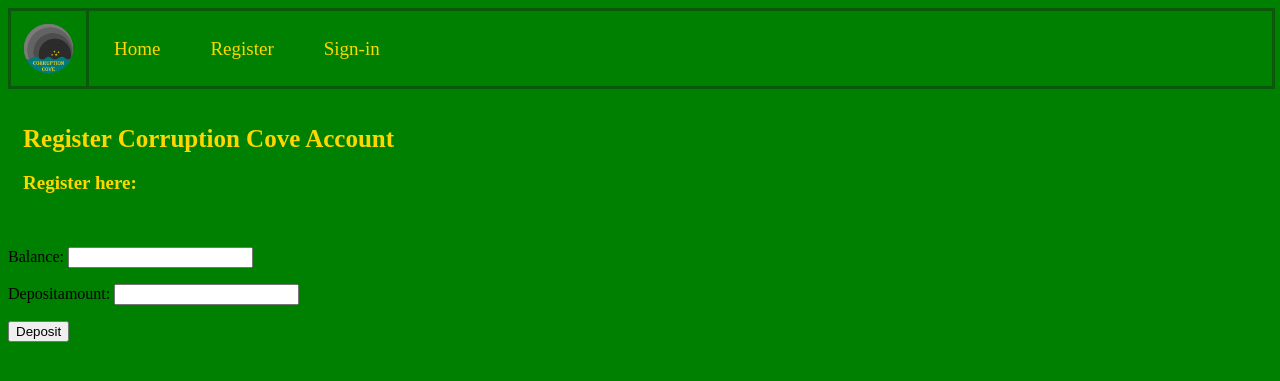
After one commit to LunarSands/Corruption-Cove-Casino, a Django app: template templates/Corruption_Cove/deposit.html in a window 1280 px wide. The commit adds this page. Shown: the top 381 px of the page. Run offline with Django 5.2, Linux system fonts and the light colour scheme; the template is opened without the code that fills it: values that come from a table or form of the project are taken from there, others are empty.

Commit message:
working on deposit form

```diff
--- a/Corruption_Cove/admin.py
+++ b/Corruption_Cove/admin.py
@@ -1,5 +1,5 @@
 from django.contrib import admin
-from Corruption_Cove.models import UserProfile, Friendship, Bet, Request, Bank, Slots, Dealer
+from Corruption_Cove.models import *
 
 # Register your models here.
 admin.site.register(UserProfile)
@@ -9,3 +9,4 @@ admin.site.register(Friendship)
 admin.site.register(Bank)
 admin.site.register(Slots)
 admin.site.register(Dealer)
+admin.site.register(Deposit)
--- a/Corruption_Cove/forms.py
+++ b/Corruption_Cove/forms.py
@@ -1,5 +1,5 @@
 from django import forms
-from Corruption_Cove.models import UserProfile,Request,Friendship,Bank
+from Corruption_Cove.models import *
 from django.contrib.auth.models import User
 
 class UserForm(forms.ModelForm):
@@ -55,3 +55,16 @@ class RequestForm(forms.ModelForm):
             request.receiver = user
         request.save()
         return request
+
+class DepositForm(forms.ModelForm):
+    depositAmount = forms.IntegerField();
+    class Meta:
+        model = Deposit
+        fields = ('balance',)
+
+    def save(self, signed_in=None):
+        deposit = super().save(commit=False)
+        if signed_in:
+            deposit.username = signed_in
+        deposit.save()
+        return deposit
--- a/Corruption_Cove/models.py
+++ b/Corruption_Cove/models.py
@@ -75,3 +75,12 @@ class Dealer(models.Model):
     def save(self, *args, **kwargs):
         self.directory = '/media/images/dealers/'+self.name+'.png'
         super(Dealer, self).save(*args, **kwargs)
+
+class Deposit(models.Model):
+    username = models.ForeignKey(UserProfile, related_name="deposit", on_delete = models.CASCADE, unique = True)
+    balance = models.FloatField()
+    depositAmount = models.FloatField()
+
+    def save(self, *args, **kwargs):
+        self.balance += self.depositAmount
+        super(Deposit, self).save(*args, **kwargs)
--- a/Corruption_Cove/urls.py
+++ b/Corruption_Cove/urls.py
@@ -18,4 +18,5 @@ path('games/blackjack/<slug:dealer>/',
          views.blackjack, name='blackjack'),
 path('games/slots/<slug:machine>/',
          views.slots, name='slots'),
+path('account/<slug:user_slug>/deposit/', views.deposit, name='deposit'),
 ]
--- a/templates/Corruption_Cove/account.html
+++ b/templates/Corruption_Cove/account.html
@@ -37,7 +37,7 @@ Account
     <p class="welcome">{{ banking.balance }}<br>
     {% if account.banking.balance < 0 %}
     You are in debt, you can keep playing, but your debt will grow.
-    We reccommend requesting money from a friend, or depositing more.
+    We recommend requesting money from a friend, or depositing more.
     {% endif %}
     {% else %}
     <form id="bank_form" method="post" action="{% url 'corruption-cove-casino:account' user_slug=user.profile.slug %}"
--- /dev/null
+++ b/templates/Corruption_Cove/deposit.html
@@ -0,0 +1,19 @@
+{% extends 'Corruption_Cove/base.html' %}
+{% load static %}
+
+{% block title_block %}
+    Deposit Funds
+{% endblock %}
+
+{% block body_block %}
+    <h1 class="welcome">Register Corruption Cove Account</h1>
+    <p class="welcome"><strong>Register here:</strong></p><br />
+    <form id="deposit_form" method="post" action="{% url 'corruption-cove-casino:deposit' %}"
+    enctype="multipart/form-data">
+
+        {% csrf_token %}
+        {{ deposit_form.as_p }}
+
+        <input type="submit" name="submit" value="Deposit" />
+    </form>
+{% endblock %}
```
Also changed, not shown: Corruption_Cove/views.py (+25 -1 lines), db-Jeeves.sqlite3 (deleted).
